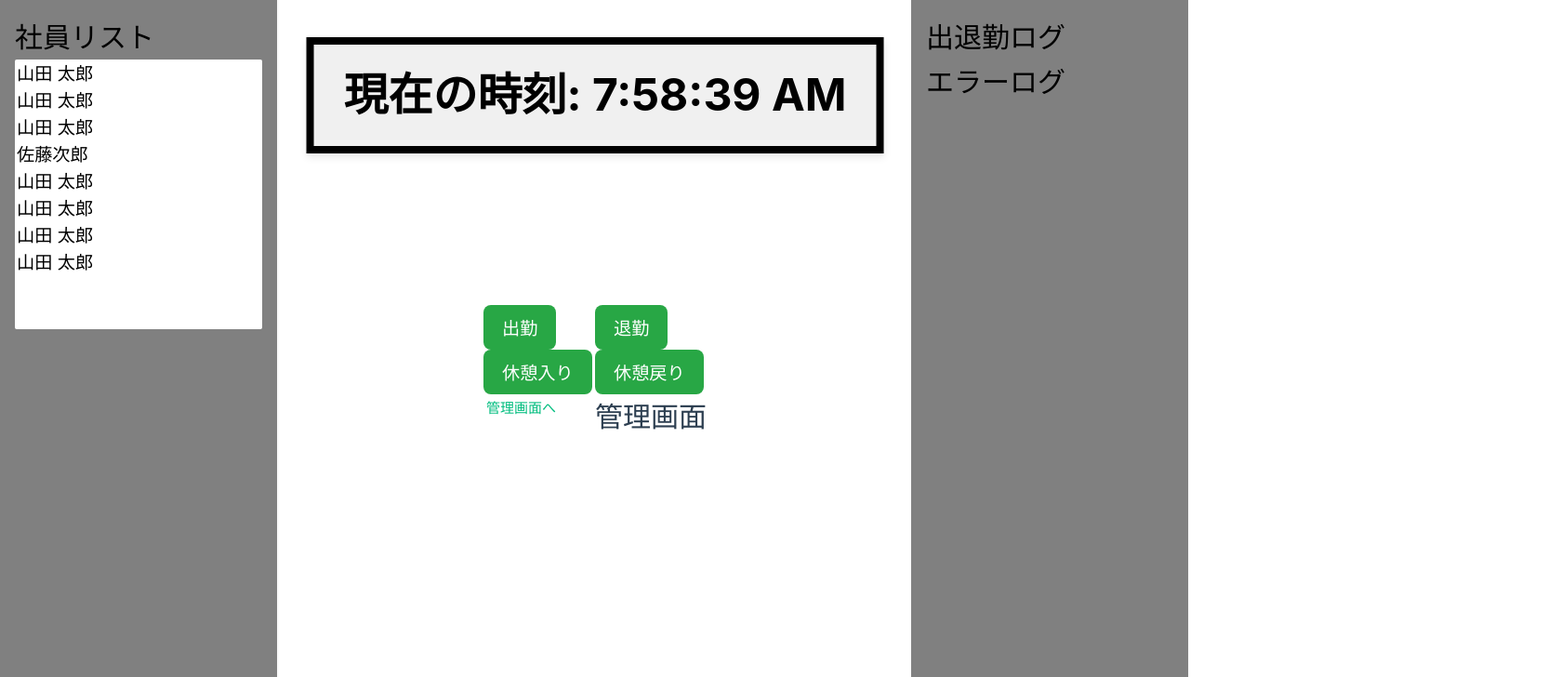
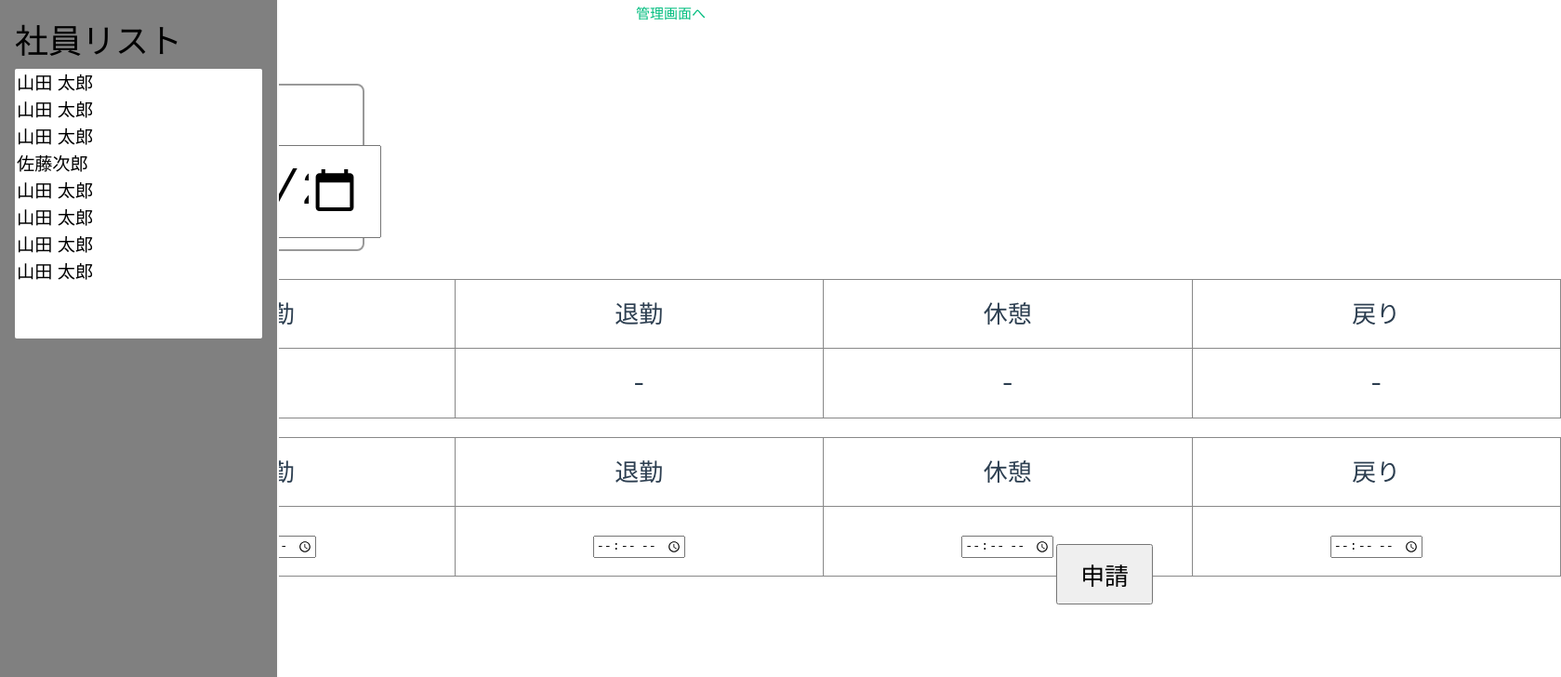
Before and after one commit to renma0507/vue-kintai, a Vue app in the folder vue-kintai-js/: page /kanri in a window 1280 px wide. Shown: the top 728 px of the page at 93% size, 1679 px wide, since content can reach past the window. Built offline with nearby package versions, Linux system fonts and the light colour scheme.

Commit message:
山田コミット3

```diff
--- a/vue-kintai-js/src/App.vue
+++ b/vue-kintai-js/src/App.vue
@@ -13,13 +13,8 @@ import Button4 from './components/Button4.vue'
 
 <template>
 
-  <List/>
-  <Clook/>
-  <log/>
-  <Button/>
-  <Button2/>
-  <Button3/>
-  <Button4/>
+
+<link><RouterLink to ="/Home">ホーム画面へ</RouterLink></link>
 <link><RouterLink to="/kanri">管理画面へ</RouterLink></link>
 <RouterView/>
 </template>
--- a/vue-kintai-js/src/router/index.js
+++ b/vue-kintai-js/src/router/index.js
@@ -6,12 +6,22 @@ const router = createRouter({
   history: createWebHistory(import.meta.env.BASE_URL),
   routes: [
 
+    {
+      path:'/',
+      component: () => import('../views/HomeView.vue'),
+
+    },
 
     {
       path: '/kanri',
       name: '管理画面へ',
       component: () => import('../views/KanriView.vue'),
     },
+    {
+      path: '/Home',
+      name: 'ホーム画面へ',
+      component: () => import('../views/HomeView.vue'),
+    },
   ],
 })
 
--- a/vue-kintai-js/src/views/HomeView.vue
+++ b/vue-kintai-js/src/views/HomeView.vue
@@ -1,9 +1,38 @@
+<template>
+  <main>
+    <List />
+    <Clook />
+    <Log />
+
+    <!-- ボタンをまとめてスタイリングしやすく -->
+    <div class="button-group">
+      <Button />
+      <Button2 />
+      <Button3 />
+      <Button4 />
+    </div>
+
+    <RouterView />
+  </main>
+</template>
+
 <script setup>
-import TheWelcome from '../components/TheWelcome.vue'
+import { RouterLink, RouterView } from 'vue-router'
+import List from '../components/List.vue'
+import Clook from '../components/Clock.vue'
+import Log from '../components/Log.vue'
+import Button from '../components/Button.vue'
+import Button2 from '../components/Button2.vue'
+import Button3 from '../components/Button3.vue'
+import Button4 from '../components/Button4.vue'
 </script>
 
-<template>
-  <main>
-    <TheWelcome />
-  </main>
-</template>
+<style scoped>
+.button-group {
+  display: flex;
+  justify-content: center; /* 中央寄せ */
+  gap: 20px;                /* ボタン間の隙間 */
+  flex-wrap: wrap;          /* 画面幅に応じて折り返し */
+  margin-top: 30px;
+}
+</style>
--- a/vue-kintai-js/src/views/KanriView.vue
+++ b/vue-kintai-js/src/views/KanriView.vue
@@ -1,3 +1,165 @@
+<script setup>
+import { ref, computed } from 'vue'
+import List from '../components/List.vue'
+
+const attendanceList = ref([
+  {
+    name: '山田 太郎',
+    date: '2025-06-24',
+    startTime: '09:00',
+    endTime: '18:00',
+    breakStart: '12:00',
+    breakEnd: '13:00',
+  }
+])
+
+const selectedName = ref('')
+const selectedDate = ref('2025-06-24')
+
+// 修正後の入力欄
+const editedTime = ref({
+  startTime: '',
+  endTime: '',
+  breakStart: '',
+  breakEnd: ''
+})
+
+const selectedRecord = computed(() =>
+  attendanceList.value.find(
+    (item) => item.name === selectedName.value && item.date === selectedDate.value
+  )
+)
+
+function applyEdits() {
+  if (!selectedRecord.value) return
+
+  Object.assign(selectedRecord.value, editedTime.value)
+  alert('申請しました')
+}
+</script>
+
 <template>
-    <h1>管理画面</h1>
+  <div class="container">
+
+
+      <List/>
+
+
+    <!-- メインエリア -->
+    <div class="main">
+      <!-- 日付 -->
+      <div class="date-input" >
+        <label>日付:</label>
+        <input type="date" v-model="selectedDate" class="date"/>
+      </div>
+
+
+      <!-- 勤怠データ表示 -->
+      <div class="table-area">
+        <table class="time-table">
+          <thead>
+            <tr><th>出勤</th><th>退勤</th><th>休憩</th><th>戻り</th></tr>
+          </thead>
+          <tbody>
+            <tr>
+              <td>{{ selectedRecord?.startTime || '-' }}</td>
+              <td>{{ selectedRecord?.endTime || '-' }}</td>
+              <td>{{ selectedRecord?.breakStart || '-' }}</td>
+              <td>{{ selectedRecord?.breakEnd || '-' }}</td>
+            </tr>
+          </tbody>
+        </table>
+
+        <table class="time-table">
+          <thead>
+            <tr><th>出勤</th><th>退勤</th><th>休憩</th><th>戻り</th></tr>
+          </thead>
+          <tbody>
+            <tr>
+              <td><input type="time" v-model="editedTime.startTime" /></td>
+              <td><input type="time" v-model="editedTime.endTime" /></td>
+              <td><input type="time" v-model="editedTime.breakStart" /></td>
+              <td><input type="time" v-model="editedTime.breakEnd" /></td>
+            </tr>
+          </tbody>
+        </table>
+      </div>
+
+      <!-- 申請ボタン -->
+      <div class="apply-button">
+        <button @click="applyEdits">申請</button>
+      </div>
+    </div>
+  </div>
 </template>
+
+<style scoped>
+.container {
+  display: flex;
+  height: 100vh;
+  font-size: 18px; /* 少し大きく */
+}
+
+/* メインエリア（右） */
+.main {
+  flex: 1;
+  padding: 60px; /* 広くする */
+  background-color: #fff;
+  font-size: 1.2em; /* コンテンツを拡大 */
+}
+
+/* 日付入力 */
+.date-input {
+  margin-bottom: 30px;
+  width: 300px;             /* 幅を広げる */
+  font-size: 1.5em;         /* テキストとカレンダーアイコンを拡大 */
+  padding: 12px 16px;       /* 内側余白を広げる */
+  border: 2px solid #999;
+  border-radius: 8px;
+  box-sizing: border-box;
+}
+.date{
+   width: 300px;
+  height: 100px;
+  font-size: 1.6em;
+  padding: 10px 20px;
+}
+
+
+/* 勤怠テーブル2つ */
+.table-area {
+  display: flex;
+  flex-direction: column;
+  gap: 20px;
+}
+
+/* 表の見た目 */
+.time-table {
+  width: 300%;
+  border-collapse: collapse;
+  font-size: 1.2em;
+}
+.time-table th,
+.time-table td {
+  border: 1px solid #888;
+  padding: 16px;
+  text-align: center;
+}
+
+.apply-button {
+  position: fixed;     /* ← 画面に対して固定 */
+  bottom: 150px;        /* 下から40px */
+  right: 40px;         /* 右から40px */
+  z-index: 1000;       /* 必要なら上に重ねる */
+}
+
+.apply-button button {
+  font-size: 1.2em;
+  padding: 12px 24px;
+  cursor: pointer;
+}
+
+
+
+
+</style>
```
